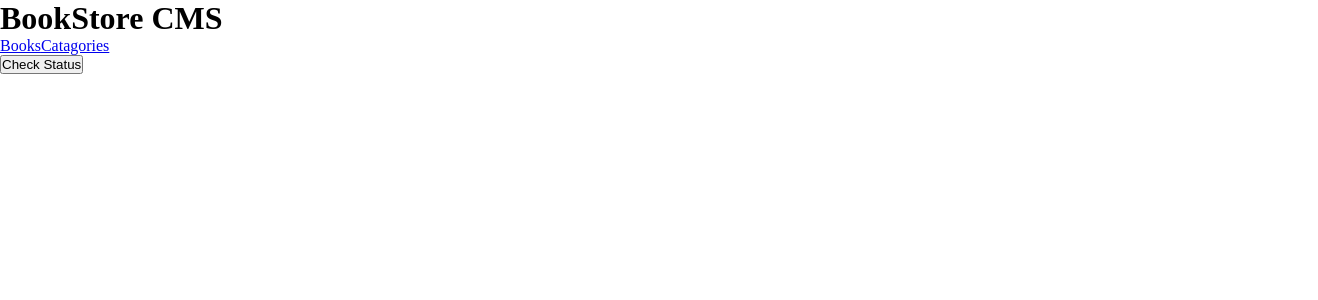
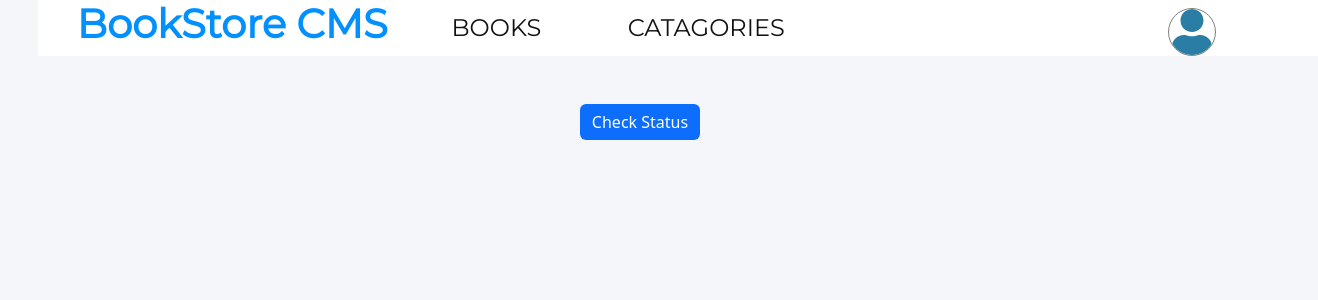
Before and after one commit to sajjadrajaee/Bookstore, a React (Create React App) app: page /catagories in a window 1280 px wide. Shown: the top 300 px of the page, 1318 px wide, since content can reach past the window. Built offline with nearby package versions, Linux system fonts and the light colour scheme.

Commit message:
add style

```diff
--- a/package.json
+++ b/package.json
@@ -8,14 +8,19 @@
     "@testing-library/react": "^13.3.0",
     "@testing-library/user-event": "^13.5.0",
     "axios": "^0.27.2",
+    "bootstrap": "^5.2.0",
+    "bootstrap-icons": "^1.9.1",
     "prop-types": "^15.8.1",
     "react": "^18.2.0",
+    "react-bootstrap": "^2.5.0",
     "react-circular-progressbar": "^2.1.0",
     "react-dom": "^18.2.0",
+    "react-icons": "^4.4.0",
     "react-redux": "^8.0.2",
     "react-router-dom": "^6.3.0",
     "react-scripts": "5.0.1",
     "redux": "^4.2.0",
+    "redux-bootstrap": "^1.3.0",
     "redux-thunk": "^2.4.1",
     "sweetalert": "^2.1.2",
     "uuid": "^8.3.2",
--- a/src/App.js
+++ b/src/App.js
@@ -1,4 +1,3 @@
-/* eslint-disable*/
 import React from 'react';
 import { BrowserRouter, Routes, Route } from 'react-router-dom';
 import { Provider } from 'react-redux';
--- a/src/Components/BookList.js
+++ b/src/Components/BookList.js
@@ -21,7 +21,7 @@ function BookList() {
             id={book[0]}
             title={book[1][0].title}
             author={book[1][0].author}
-            chapter={book[1][0].category}
+            category={book[1][0].category}
           />
         ))}
       </div>
--- a/src/Components/Books.js
+++ b/src/Components/Books.js
@@ -1,7 +1,8 @@
 // import PropTypes from 'prop-types';
 import { useDispatch } from 'react-redux';
 import swal from 'sweetalert';
-import '../index.css';
+import 'bootstrap/dist/css/bootstrap.min.css';
+import './CSS/Book.css';
 import { CircularProgressbar } from 'react-circular-progressbar';
 import 'react-circular-progressbar/dist/styles.css';
 import { removeBook } from '../redux/books/books';
@@ -20,23 +21,41 @@ function Books({
   };
 
   return (
-    <div>
-      <h1>{title}</h1>
-      <p>{author}</p>
-      <p>{category}</p>
-      <div className="progress">
-        <CircularProgressbar
-          style={{ width: 65, height: 65 }}
-          value={progress}
-          text={`${progress}%`}
-        />
-        Completed
+    <div className="container-fluid bg-white border my-5 mx-5 p-3">
+      <div className="row bg-white">
+        <div className="col-6 bg-white">
+          <p className="bg-white category">{category}</p>
+          <h1 className="bg-white title">{title}</h1>
+          <p className="bg-white author">{author}</p>
+          <div className="bg-white list">
+            <button type="button" className="bg-white btn">Comments</button>
+            <button type="button" className="bg-white btn" onClick={remove}>Remove</button>
+            <button type="button" className="bg-white btn">Edit</button>
+          </div>
+        </div>
+        <div className="col-3 bg-white progress">
+          <CircularProgressbar
+            style={{ width: 65, height: 65 }}
+            value={progress}
+            className="col bg-white"
+          />
+          <h1 className="col bg-white percentage">
+            {progress}
+            %
+
+          </h1>
+          <p className="col bg-white fw-lighter fs-5 text-muted completed">Completed</p>
+        </div>
+        <div className="col-3 bg-white">
+          <p className="bg-white current-chapter">CURRENT CHAPTER</p>
+          <p className="bg-white chapter">
+            Chapter
+            {' '}
+            <span className="bg-white">{chapter}</span>
+          </p>
+          <button type="submit" className="btn btn-primary update">UPDATE PROGRESS</button>
+        </div>
       </div>
-      <p>
-        <span>Chapter </span>
-        {chapter}
-      </p>
-      <button type="button" onClick={remove}>Remove</button>
     </div>
   );
 }
--- /dev/null
+++ b/src/Components/CSS/Book.css
@@ -0,0 +1,88 @@
+@import url('https://fonts.googleapis.com/css2?family=Montserrat&display=swap');
+@import url('https://fonts.googleapis.com/css2?family=Roboto+Slab&display=swap');
+
+* {
+  margin: 0;
+  padding: 0;
+}
+
+.progress {
+  height: 100px;
+  background: none;
+}
+
+.completed {
+  margin-top: 10%;
+  margin-left: -50%;
+}
+
+.btn {
+  border: none;
+}
+
+.category {
+  font-family: 'Montserrat', sans-serif;
+  color: #121212;
+  font-size: 1rem;
+  opacity: 0.5;
+  font-weight: 700;
+}
+
+.title {
+  font-family: 'Roboto slab', sans-serif;
+  font-weight: 700;
+  color: #121212;
+}
+
+.author {
+  font-family: 'Roboto slab', sans-serif;
+  font-size: 1.2rem;
+  font-weight: 300;
+  color: #4386bf;
+}
+
+.list {
+  display: flex;
+  align-items: center;
+  margin-top: 1.313rem;
+}
+
+.list button {
+  font-family: 'Roboto slab', sans-serif;
+  color: #4386bf;
+  font-size: 1rem;
+  font-weight: 300;
+  cursor: pointer;
+  align-items: center;
+}
+
+.percentage,
+.completed {
+  font-family: 'Montserrat', sans-serif;
+  color: #121212;
+  font-size: 2rem;
+}
+
+.current-chapter,
+.chapter {
+  font-family: 'Roboto Slab', sans-serif;
+  font-weight: 300;
+  color: #121212;
+}
+
+.current-chapter {
+  opacity: 0.5;
+  font-size: 1rem;
+}
+
+.chapter {
+  font-size: 1rem;
+}
+
+.update {
+  cursor: pointer;
+  border: none;
+  font-family: 'Roboto Slab', sans-serif;
+  font-weight: 300;
+  color: #fff;
+}
--- /dev/null
+++ b/src/Components/CSS/Catagory.css
@@ -0,0 +1,15 @@
+* {
+  margin: 0;
+  padding: 0;
+}
+
+.catagories {
+  margin-left: 48%;
+  margin-bottom: 5%;
+  margin-top: 5%;
+  padding: 10px;
+}
+
+.msg {
+  text-align: center;
+}
--- /dev/null
+++ b/src/Components/CSS/Form.css
@@ -0,0 +1,50 @@
+@import url('https://fonts.googleapis.com/css2?family=Roboto+Slab&display=swap');
+@import url('https://fonts.googleapis.com/css2?family=Montserrat&display=swap');
+
+* {
+  margin: 0;
+  padding: 0;
+  background-color: #f5f6fa;
+}
+
+.form-container {
+  margin: 3%;
+}
+
+.form-container h3 {
+  padding-top: 2%;
+  padding-bottom: 2%;
+}
+
+.form {
+  display: grid;
+  grid-template-columns: 1fr 0.5fr 0.25fr;
+  grid-gap: 2%;
+}
+
+.input {
+  padding: 12px;
+  border-radius: 4px;
+  border: 1px solid #e8e8e8;
+  background-color: #fff;
+  font-size: 1rem;
+  color: #121212;
+  font-family: 'Montserrat', sans-serif;
+}
+
+.form-header {
+  font-family: 'Montserrat', sans-serif;
+  font-weight: bold;
+  color: #888;
+  font-size: 2rem;
+}
+
+.add-book {
+  cursor: pointer;
+  padding: 12px;
+  border-radius: 3px;
+  border: none;
+  color: #fff;
+  font-weight: 700;
+  font-family: 'Roboto slab', sans-serif;
+}
--- /dev/null
+++ b/src/Components/CSS/Header.css
@@ -0,0 +1,52 @@
+@import url('https://fonts.googleapis.com/css2?family=Montserrat&display=swap');
+@import url('https://fonts.googleapis.com/css2?family=Roboto+Slab&display=swap');
+
+* {
+  margin: 0;
+  padding: 0;
+}
+
+.header-container {
+  display: flex;
+  width: 100vw;
+  height: 7vh;
+  align-items: center;
+  margin-left: 3%;
+}
+
+.header {
+  margin-right: 5%;
+  margin-left: 3%;
+  font-family: 'Montserrat', sans-serif;
+  color: #0290ff;
+  font-weight: 800;
+}
+
+.nav-conatiner {
+  display: flex;
+}
+
+.nav-link {
+  text-decoration: none;
+  margin-right: 35%;
+  font-family: 'Montserrat', sans-serif;
+  font-size: 1.5rem;
+  color: #121212;
+  opacity: 0.5;
+}
+
+.active {
+  opacity: 1;
+}
+
+.userIcon {
+  position: absolute;
+  border: 1px gray solid;
+  border-radius: 50%;
+  color: rgb(42, 126, 165);
+  height: 3rem;
+  width: 3rem;
+  background-color: white;
+  right: 5%;
+  top: 1%;
+}
--- a/src/Components/Catagories.js
+++ b/src/Components/Catagories.js
@@ -1,4 +1,5 @@
 import React from 'react';
+import 'bootstrap/dist/css/bootstrap.min.css';
 import { useSelector, useDispatch } from 'react-redux/es/exports';
 import { checkStatus } from '../redux/catagories/catagories';
 
@@ -7,9 +8,9 @@ const Books = () => {
   const dispatch = useDispatch();
 
   return (
-    <div>
-      <button type="submit" className="catagories" onClick={() => dispatch(checkStatus())}>Check Status</button>
-      <h3>{myCategories}</h3>
+    <div className="text-center">
+      <button type="submit" className="m-5 btn btn-primary catagories" onClick={() => dispatch(checkStatus())}>Check Status</button>
+      <h3 className="text-center msg">{myCategories}</h3>
     </div>
   );
 };
--- a/src/Components/Form.js
+++ b/src/Components/Form.js
@@ -1,6 +1,8 @@
 import { v4 as uuidv4 } from 'uuid';
 import React, { useState } from 'react';
 import swal from 'sweetalert';
+import 'bootstrap/dist/css/bootstrap.min.css';
+import './CSS/Form.css';
 import { useDispatch } from 'react-redux';
 import { addBook } from '../redux/books/books';
 
@@ -34,11 +36,12 @@ const Form = () => {
 
   return (
     <div className="form-container">
-      <h3>Add New Book</h3>
+      <hr />
+      <h3 className="form-header">ADD NEW BOOK</h3>
       <form className="form" onSubmit={newBook}>
-        <input className="title" placeholder="Book Title" value={title} onChange={changeTitle} required />
-        <input className="author" placeholder="Author Name" value={author} onChange={changeAuthor} required />
-        <button type="submit" className="add-book">Add Book</button>
+        <input className="input book-title" placeholder="Book Title" value={title} onChange={changeTitle} required />
+        <input className="input book-author" placeholder="Author Name" value={author} onChange={changeAuthor} required />
+        <button type="submit" className="btn btn-primary add-book">Add Book</button>
       </form>
     </div>
   );
--- a/src/Components/Header.js
+++ b/src/Components/Header.js
@@ -1,14 +1,18 @@
 import React from 'react';
+import 'bootstrap/dist/css/bootstrap.min.css';
+import './CSS/Header.css';
+import { FaUser } from 'react-icons/fa';
 import { NavLink } from 'react-router-dom';
 
 const Header = () => (
-  <header className="header-container">
-    <h1>BookStore CMS</h1>
-    <nav className="nav-bar">
-      <div className="nav-conatiner">
-        <NavLink className="nav-link" to="/">Books</NavLink>
-        <NavLink className="nav-link" to="/catagories">Catagories</NavLink>
+  <header className="bg-white header-container">
+    <h1 className="bg-white header">BookStore CMS</h1>
+    <nav className="bg-white nav-bar">
+      <div className="bg-white nav-conatiner">
+        <NavLink className="bg-white nav-link active" to="/">BOOKS</NavLink>
+        <NavLink className="bg-white nav-link" to="/catagories">CATAGORIES</NavLink>
       </div>
+      <FaUser className="userIcon" />
     </nav>
   </header>
 );
--- a/src/index.css
+++ b/src/index.css
@@ -2,8 +2,3 @@
   margin: 0;
   padding: 0;
 }
-
-.progress {
-  display: flex;
-  height: 80px;
-}
```
Also changed, not shown: 1 other file (tests, documents, lock files or other folders).
